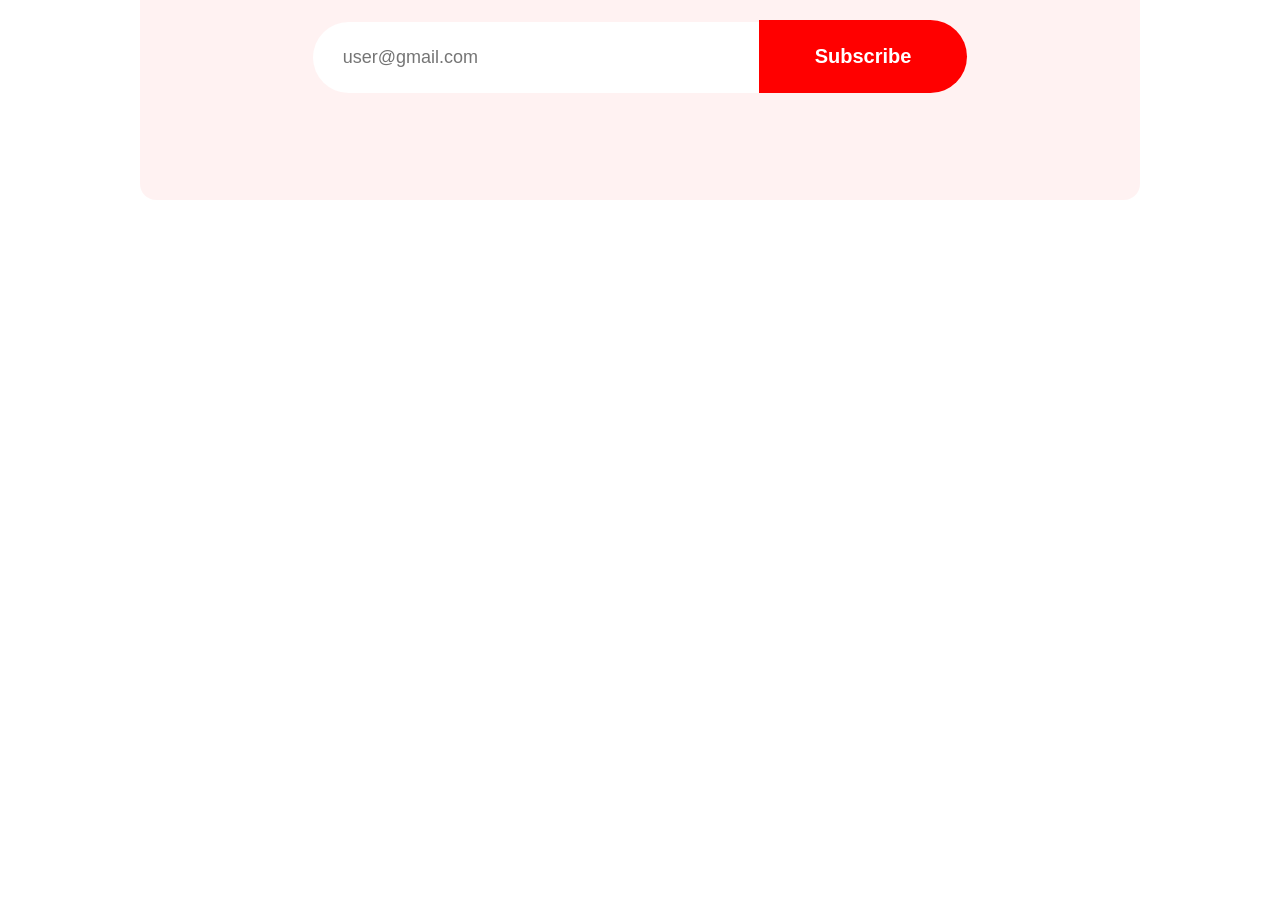
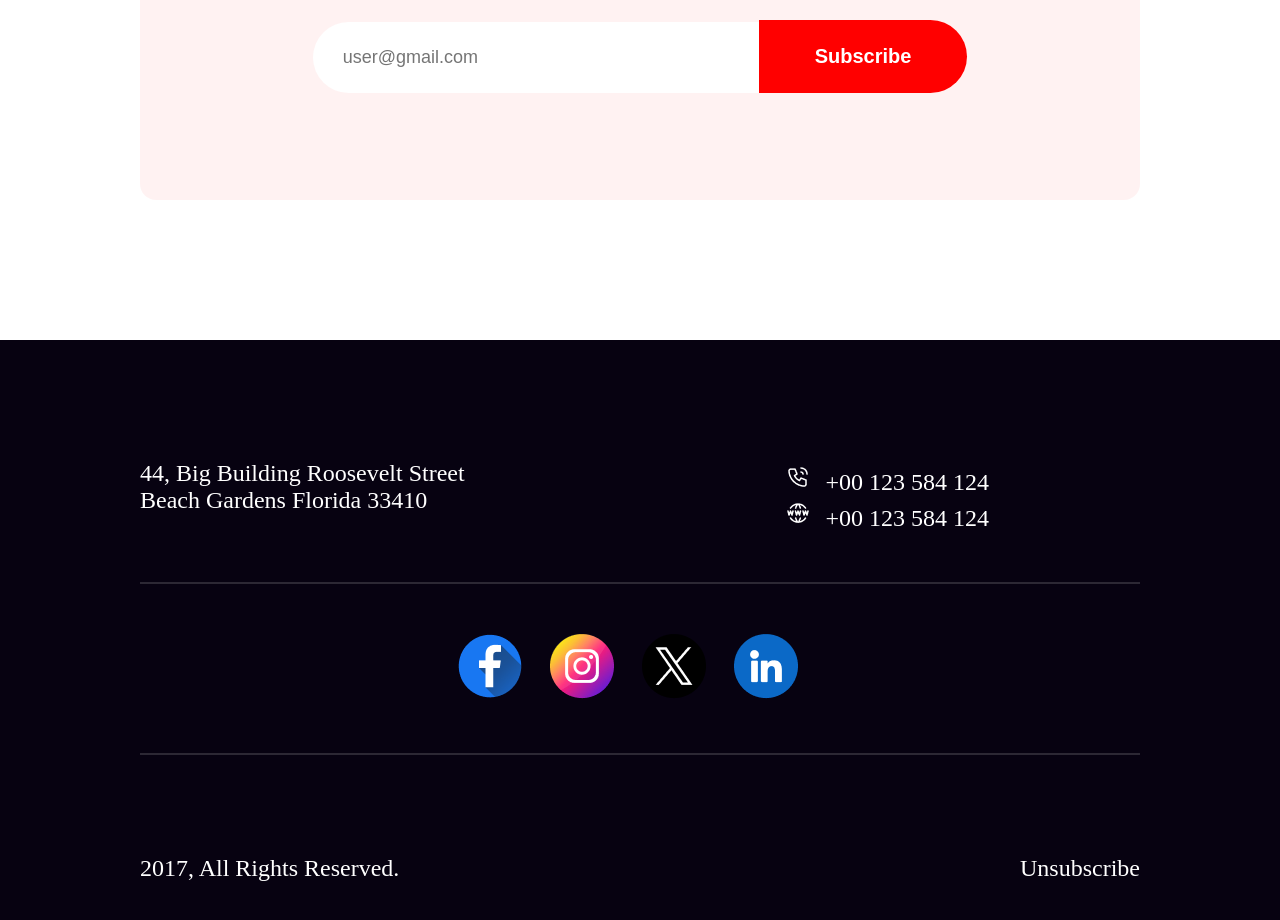
Before and after one commit to saiful693/New-Year-New-Mission, a plain HTML site: page index.html in a window 1280 px wide. Shown: the part 5009-5929 px from the top of the page. Before the commit the page ends 5309 px from the top, so only its background shows below. Drawn offline with Linux system fonts and the light colour scheme.

Commit message:
footer section done

```diff
--- a/index.html
+++ b/index.html
@@ -33,7 +33,9 @@
         <section class="welcome">
             <h2 class="welcome-title">Welcome to <br> midnight party</h2>
             <p class="welcome-description">
-                These New Year's Eve party ideas help you count down to midnight in style.Find all kinds of inspiration for DIY decorations including sparkly streamers and party invitations, plus creative ways to do count down to the stroke of midnight.
+                These New Year's Eve party ideas help you count down to midnight in style.Find all kinds of inspiration
+                for DIY decorations including sparkly streamers and party invitations, plus creative ways to do count
+                down to the stroke of midnight.
             </p>
             <button class="btn-welcome">Join Now</button>
         </section>
@@ -51,14 +53,16 @@
             <div class="first-sec">
                 <h5 class="offer-title">NEW BEST OFFER</h5>
                 <h3 class="offer-header">Coming Soon</h3>
-                <p class="offer-desc">It is that time of year when people forget everything and start to prepare for new year celebrations.  New Year is associated with new beginnings and having fun.</p>
+                <p class="offer-desc">It is that time of year when people forget everything and start to prepare for new
+                    year celebrations. New Year is associated with new beginnings and having fun.</p>
             </div>
             <div class="offer-img">
                 <img src="images/Ellipse 1.png" alt="Ellipse">
             </div>
             <div class="third-sec">
                 <h3 class="third-header">2024</h3>
-                <p class="offer-desc">It is a chance to shop the things you want at reduced prices and get more value for money</p>
+                <p class="offer-desc">It is a chance to shop the things you want at reduced prices and get more value
+                    for money</p>
                 <img src="images/Group 96.png" alt="happy new year">
             </div>
         </section>
@@ -71,7 +75,9 @@
         <section class="portfolio">
             <h5>THE BEST GIFTS</h5>
             <h2>Our Awesome Portfolio</h2>
-            <p>In essence, a product portfolio is not just a collection of products but a strategic tool that guides a company <br> through the additional challenges of managing them all, such as market dynamics, risk management,<br> resource allocation, and long-term planning.</p>
+            <p>In essence, a product portfolio is not just a collection of products but a strategic tool that guides a
+                company <br> through the additional challenges of managing them all, such as market dynamics, risk
+                management,<br> resource allocation, and long-term planning.</p>
             <div class="portfolio-imgs">
                 <img src="images/Rectangle 3.png" alt="">
                 <img src="images/Rectangle 4.png" alt="">
@@ -86,15 +92,39 @@
         <section class="subscribe">
             <img src="images/Group 61.png" alt="mail">
             <h2>Subscribe Newsletter</h2>
-            <p>Dolor sit amet consectetur. Consequat eget consectetur maecenas sed molestie malesuada. <br>Ipsum sed sodales risus ut pellentesque vel euismod. </p>
+            <p>Dolor sit amet consectetur. Consequat eget consectetur maecenas sed molestie malesuada. <br>Ipsum sed
+                sodales risus ut pellentesque vel euismod. </p>
             <form class="example">
                 <input type="email" placeholder="user@gmail.com" name="email">
                 <button type="submit">Subscribe</button>
-              </form>
+            </form>
         </section>
     </main>
     <footer>
-
+        <div class="address-section">
+            <p>44, Big Building Roosevelt Street <br> Beach Gardens Florida 33410</p>
+            <div class="phone-website">
+                <img src="images/Call.png" alt="call"><small>+00 123 584 124</small>
+                <br>
+                <img src="images/Website.png" alt="website"><small>+00 123 584 124</small>
+            </div>
+        </div>
+        <div class="horizontal">
+            <hr>
+        </div>
+        <div class="social-icon">
+            <a href="facebook.com"><img src="images/Facebook.png" alt=""></a>
+            <a href="instagram.com"><img src="images/Instagram.png" alt=""></a>
+            <a href="twitter.com"><img src="images/Twitter.png" alt=""></a>
+            <a href="linkedin.com"><img src="images/Linkedin.png" alt=""></a>
+        </div>
+        <div class="horizontal">
+            <hr>
+        </div>
+        <div class="rights">
+            <small>2017, All Rights Reserved.</small>
+            <small>Unsubscribe</small>
+        </div>
     </footer>
 </body>
 
--- a/styles/newYear.css
+++ b/styles/newYear.css
@@ -354,3 +354,68 @@ form button {
     border-radius: 0px 50px 50px 0px;
     background: #F00;
 }
+
+/* footer styles */
+footer {
+    height: 609px;
+    margin-top: 140px;
+    background: #070211;
+}
+
+.address-section {
+    padding: 120px 140px 0px 140px;
+
+    display: flex;
+    justify-content: space-between;
+
+}
+
+.address-section p {
+    color: #FFF;
+    font-size: 24px;
+    font-weight: 500;
+}
+
+.address-section small {
+    color: #FFF;
+    font-size: 24px;
+    font-weight: 500;
+    padding-left: 10px;
+
+}
+
+.address-section img {
+    margin-top: 5px;
+    margin-right: 5px;
+}
+
+.phone-website {
+    padding-right: 151px;
+}
+
+.horizontal {
+    padding: 50px 140px;
+
+}
+.horizontal hr{
+    border: 1px solid rgba(255, 255, 255, 0.15);
+}
+
+.social-icon {
+    text-align: center;
+}
+
+.social-icon a {
+    padding-right: 24px;
+}
+.rights{
+    padding: 50px 140px 0px 140px;
+    display: flex;
+    justify-content: space-between;
+}
+
+.rights small {
+    color: #FFF;
+    font-size: 24px;
+    font-weight: 500;
+}
```
